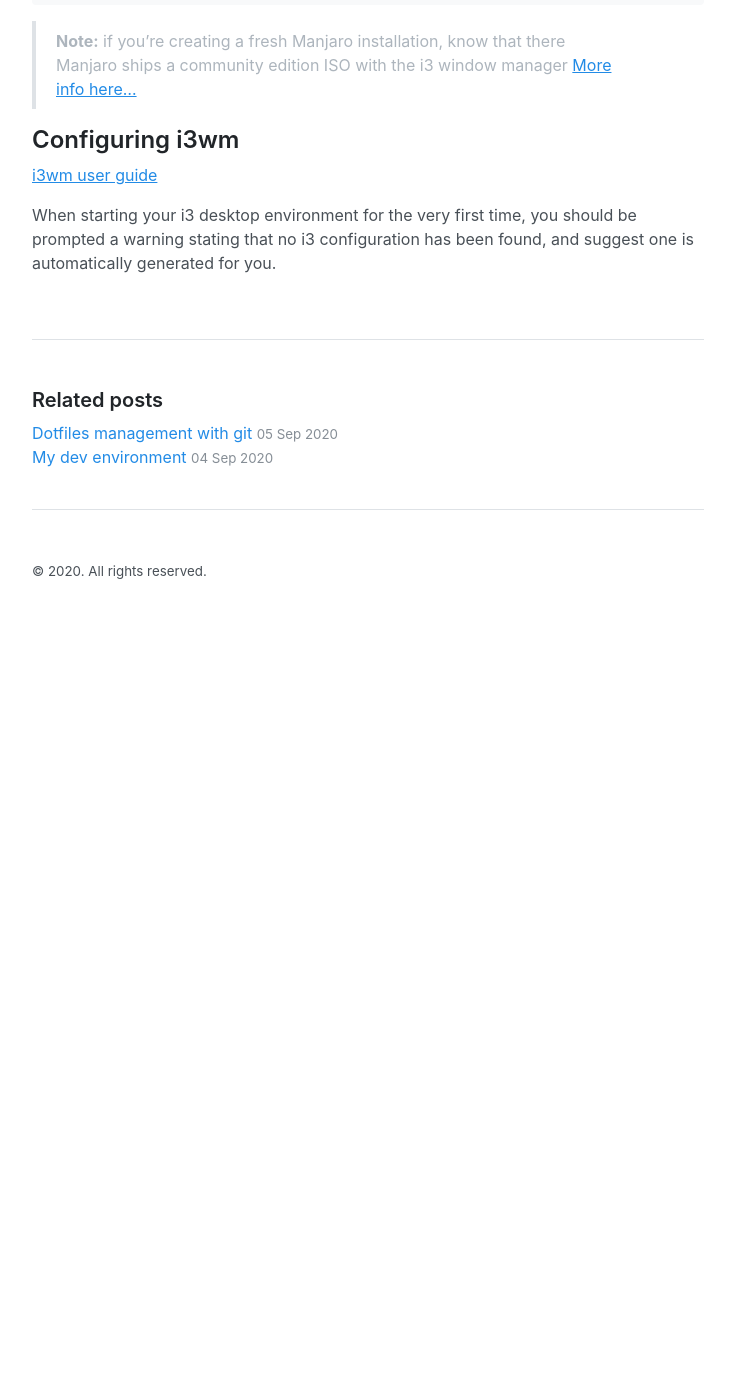
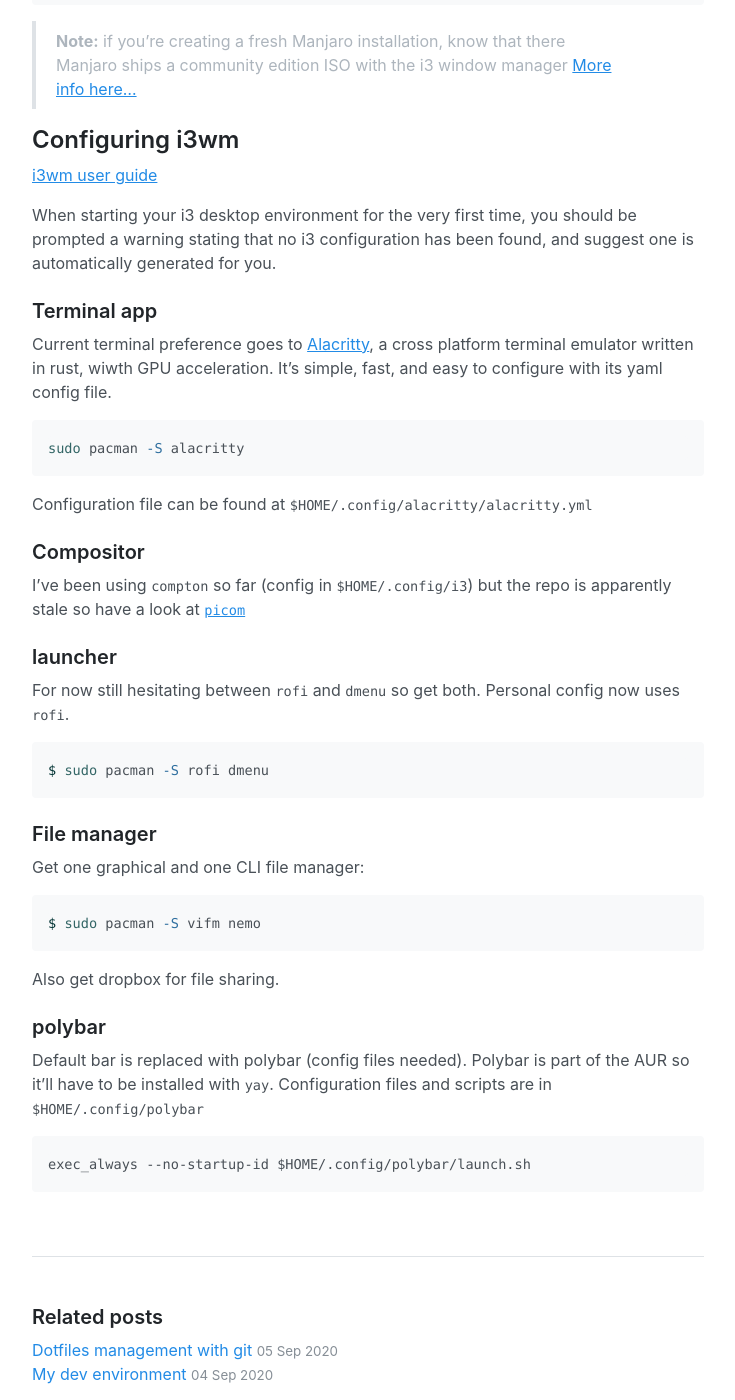
Before and after one commit to vmarmin/vmarmin.github.io, a Jekyll site: the page built from _posts/i3/2020-09-04-i3-basic-configuration.md, in a window 1280 px wide and 1400 px high, scrolled down 1049 px. Shown: the whole window, without its empty margins (272-1007 px from the left). Built offline with Jekyll 4.4.1, drawn with Linux system fonts in a browser that asks for light colours; before the commit the page ends 1679 px from its top, so only the background shows below that.

Commit message:
(posts): blog update

````diff
--- a/_posts/i3/2020-09-04-i3-basic-configuration.md
+++ b/_posts/i3/2020-09-04-i3-basic-configuration.md
@@ -51,3 +51,50 @@ $ sudo pacman -S i3-gaps i3lock i3status
 When starting your i3 desktop environment for the very first time, you should
 be prompted a warning stating that no i3 configuration has been found, and
 suggest one is automatically generated for you.
+
+### Terminal app
+
+Current terminal preference goes to
+[Alacritty](https://github.com/alacritty/alacritty), a cross platform terminal
+emulator written in rust, wiwth GPU acceleration. It's simple, fast, and easy
+to configure with its yaml config file.
+
+```sh
+sudo pacman -S alacritty
+```
+
+Configuration file can be found at `$HOME/.config/alacritty/alacritty.yml`
+
+### Compositor
+
+I've been using `compton` so far (config in `$HOME/.config/i3`) but the repo
+is apparently stale so have a look at [`picom`](https://github.com/yshui/picom)
+
+### launcher
+
+For now still hesitating between `rofi` and `dmenu` so get both. Personal config
+now uses `rofi`.
+
+```sh
+$ sudo pacman -S rofi dmenu
+```
+
+### File manager
+
+Get one graphical and one CLI file manager:
+
+```sh
+$ sudo pacman -S vifm nemo
+```
+
+Also get dropbox for file sharing.
+
+### polybar
+
+Default bar is replaced with polybar (config files needed). Polybar is part of
+the AUR so it'll have to be installed with `yay`.
+Configuration files and scripts are in `$HOME/.config/polybar`
+
+```
+exec_always --no-startup-id $HOME/.config/polybar/launch.sh
+```
````
Also changed, not shown: _posts/2020-09-04-my-dev-environment.md (+0 -30 lines).
